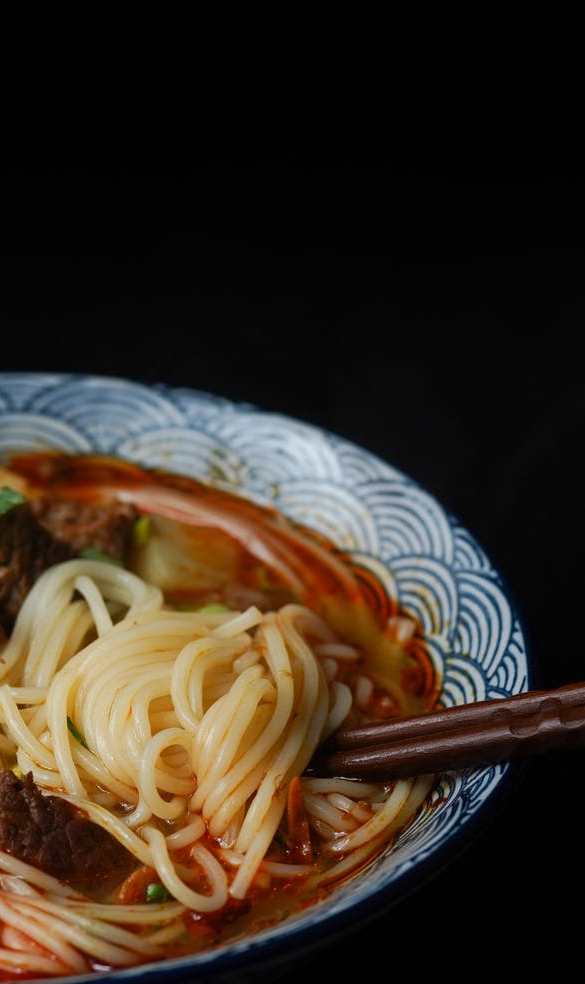
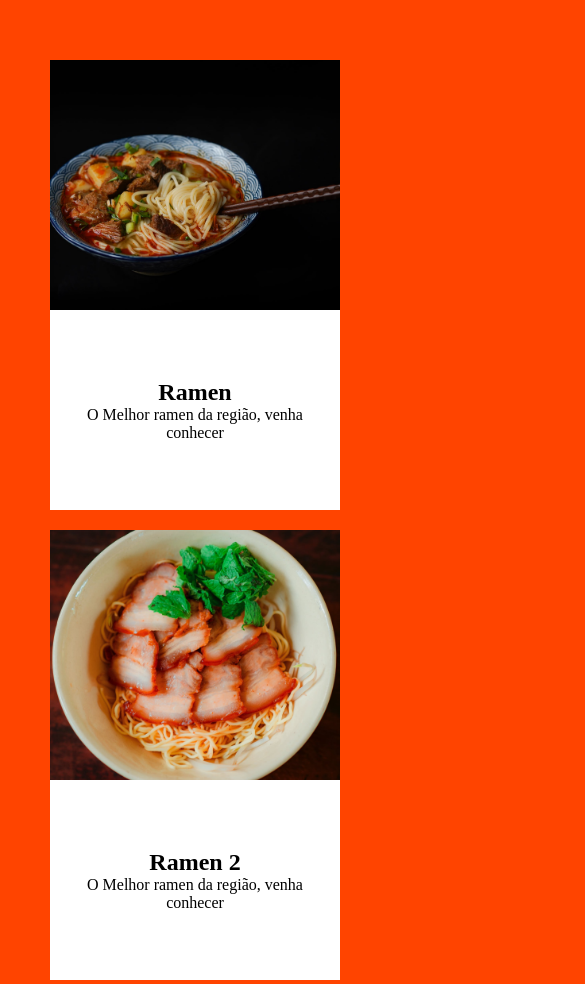
Before and after one commit to Mauricio31Santos/ResposiveBox, a plain HTML site: page index.html in a window 390 px wide. Shown: the top 984 px of the page, 585 px wide, since content can reach past the window. Drawn offline with Linux system fonts and the light colour scheme.

Commit message:
Atualizando o css

```diff
--- a/css/style.css
+++ b/css/style.css
@@ -12,3 +12,86 @@ body {
     min-height: 100vh;
     background: #f40;
 }
+
+.container {
+    position: relative;
+    width: 1000px;
+    display: grid;
+    grid-template-columns: repeat(auto-fit, minmax(250px, 1fr));
+}
+
+.container .card {
+    position: relative;
+    display: flex;
+    flex-direction: column;
+    background: #fff;
+}
+
+.container .card:nth-child(even) {
+    flex-direction: column-reverse;
+}
+
+.container .card .imgBx {
+    position: relative;
+    width: 250px;
+    height: 250px;
+    background: #000;
+}
+
+.container .card .imgBx img {
+    position: absolute;
+    top: 0;
+    left: 0;
+    width: 100%;
+    height: 100%;
+    object-fit: cover;
+}
+
+.container .card .content {
+    position: relative;
+    width: 250px;
+    height: 250px;
+    display: flex;
+    justify-content: center;
+    align-items: center;
+}
+
+.container .card .content div {
+    padding: 20px;
+    text-align: center;
+}
+
+@media (max-width: 1000px) {
+    .container {
+        grid-template-columns: repeat(auto-fit, minmax(100%, 1fr));
+        margin: 50px;
+    }
+    .container .card {
+        flex-direction: row;
+        margin: 20px 0;
+    }
+    .container .card :nth-child(even) {
+        flex-direction: row-reverse;
+    }
+    .container .card .imgBx,
+    .container .card .content {
+        width: 50%;
+    }
+}
+
+@media (max-width: 600px) {
+    .container .card {
+        flex-direction: column;
+        margin: 10px 0;
+    }
+    .container .card:nth-child(even) {
+        flex-direction: column;
+    }
+    .container .card .imgBx,
+    .container .card .content {
+        width: 100%;
+    }
+    .container .card .content {
+        height: 200px;
+    }
+}
--- a/index.html
+++ b/index.html
@@ -16,8 +16,10 @@
                 <img src="/ramen.jpeg" alt="">
             </div>
             <div class="content">
+                <div>
                     <h2>Ramen</h2>
                     <p>O Melhor ramen da região, venha conhecer</p>
+                </div>
             </div>
         </div>
         <div class="card">
@@ -25,8 +27,10 @@
                 <img src="/ramen2.jpeg" alt="">
             </div>
             <div class="content">
+                <div>
                     <h2>Ramen 2</h2>
                     <p>O Melhor ramen da região, venha conhecer</p>
+                </div>
             </div>
         </div>
         <div class="card">
@@ -34,8 +38,11 @@
                 <img src="/sushi.jpeg" alt="">
             </div>
             <div class="content">
+                <div>
                     <h2>Sushi</h2>
                     <p>Pra você que gosta de sushi, os melhores estão aqui</p>
+                </div>
+
             </div>
         </div>
         <div class="card">
@@ -43,8 +50,10 @@
                 <img src="/pizza.jpeg" alt="">
             </div>
             <div class="content">
+                <div>
                     <h2>Pizza</h2>
                     <p>pizza de qualidade e bem recheada é com a gente, bora pedir uma</p>
+                </div>
             </div>
         </div>
     </div>
```
Lines whose indentation alone changed are shown as unchanged.
